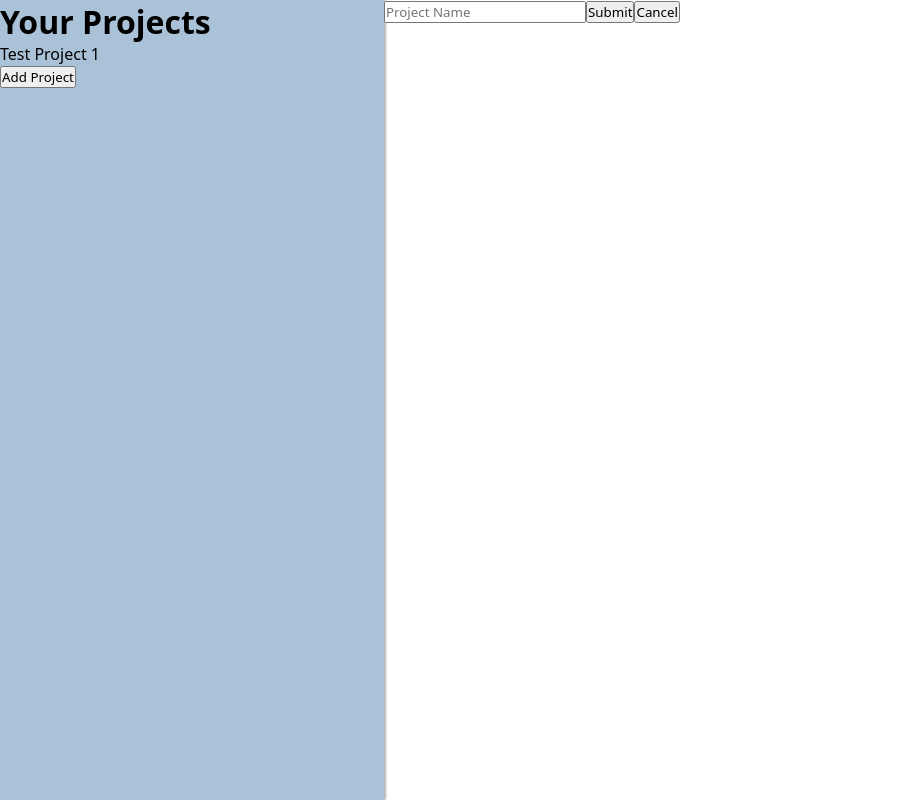
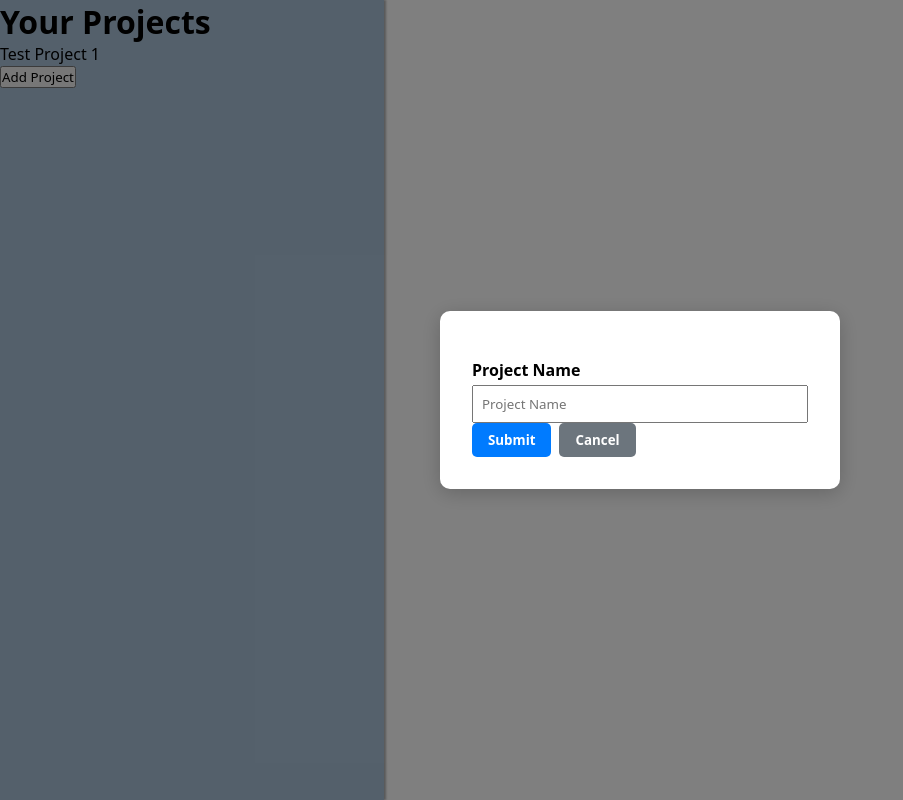
Before and after one commit to adzzfarr/todo-app, a website built with webpack: page src/index.html in a window 1280 px wide. Both pictures are taken after a click on the button "Add Project". Shown: the whole page, without its empty margins (0-903 px from the left). Built offline with nearby package versions, Linux system fonts and the light colour scheme.

Commit message:
Styled modals and forms

```diff
--- a/dom/project-modal.js
+++ b/dom/project-modal.js
@@ -34,10 +34,14 @@
 
             projects.push(createdProject)
             projectForm.reset();
-            projectForm.remove();
+            projectModal.remove();
             onSubmitForm(projects);
             return;
         });
+
+        const inputNameLabel = document.createElement('label');
+        inputNameLabel.setAttribute('for', 'input-project-name');
+        inputNameLabel.textContent = 'Project Name';
 
         const inputName = document.createElement('input');
         inputName.id = 'input-project-name';
@@ -58,6 +62,7 @@
             return;
         });
 
+        projectForm.appendChild(inputNameLabel);
         projectForm.appendChild(inputName);
         projectForm.appendChild(submitButton);
         projectForm.appendChild(cancelButton);
--- a/dom/task-modal.js
+++ b/dom/task-modal.js
@@ -43,14 +43,26 @@ function renderTaskModal(project, onSubmitForm) {
         return;
     });
 
+    const inputNameLabel = document.createElement('label');
+    inputNameLabel.setAttribute('for', 'input-task-name');
+    inputNameLabel.textContent = 'Task Name';
+
     const inputName = document.createElement('input');
     inputName.id = 'input-task-name';
     inputName.placeholder = 'Task Name';
     inputName.required = true;
 
+    const inputDescLabel = document.createElement('label');
+    inputDescLabel.setAttribute('for', 'input-task-desc');
+    inputDescLabel.textContent = 'Task Description';
+
     const inputDesc = document.createElement('textarea');
     inputDesc.id = 'input-task-desc';
     inputDesc.placeholder = 'Description';
+
+    const inputDueDateLabel = document.createElement('label');
+    inputDueDateLabel.setAttribute('for', 'input-task-duedate');
+    inputDueDateLabel.textContent = 'Due Date';
 
     const inputDueDate = document.createElement('input');
     inputDueDate.id = 'input-task-duedate';
@@ -72,8 +84,11 @@ function renderTaskModal(project, onSubmitForm) {
         return;
     });
 
+    taskForm.appendChild(inputNameLabel);
     taskForm.appendChild(inputName);
+    taskForm.appendChild(inputDescLabel);
     taskForm.appendChild(inputDesc);
+    taskForm.appendChild(inputDueDateLabel);
     taskForm.appendChild(inputDueDate);
     taskForm.appendChild(submitButton);
     taskForm.appendChild(cancelButton);
--- a/src/styles.css
+++ b/src/styles.css
@@ -16,6 +16,93 @@ body {
     box-shadow: 2px 0 2px rgba(0, 0, 0, 0.3);
 }
 
-#task-details {
-    display: none;
+/* Modal backdrop */
+.modal {
+    position: fixed;
+    top: 0;
+    left: 0;
+    width: 100%;
+    height: 100%;
+    background-color: rgba(0, 0, 0, 0.5); /* semi-transparent black */
+    display: flex;
+    justify-content: center;
+    align-items: center;
+    z-index: 1000; /* ensures it overlays other content */
 }
+
+/* Modal content box */
+.modal-content {
+    background-color: #fff;
+    padding: 2rem;
+    border-radius: 10px;
+    box-shadow: 0 4px 20px rgba(0, 0, 0, 0.2);
+    max-width: 400px;
+    width: 100%;
+    animation: fadeIn 0.3s ease-in-out;
+}
+
+/* Smooth fade-in animation */
+@keyframes fadeIn {
+    from {
+        opacity: 0;
+        transform: translateY(-10px);
+    }
+    to {
+        opacity: 1;
+        transform: translateY(0);
+    }
+}
+
+/* Form input */
+.modal-content input[type="text"],
+.modal-content input[type="date"],
+.modal-content textarea {
+    width: 100%;
+    padding: 0.5rem;
+    margin-bottom: 1rem;
+    border: 1px solid #ccc;
+    border-radius: 5px;
+}
+
+/* Buttons */
+.modal-content button {
+    padding: 0.5rem 1rem;
+    margin-right: 0.5rem;
+    border: none;
+    border-radius: 5px;
+    cursor: pointer;
+    font-weight: bold;
+}
+
+/* Primary submit button */
+.modal-content .submit-modal {
+    background-color: #007BFF;
+    color: white;
+}
+
+.modal-content .submit-modal:hover {
+    background-color: #0056b3;
+}
+
+/* Cancel button */
+.modal-content #cancel-modal {
+    background-color: #6c757d;
+    color: white;
+}
+
+.modal-content #cancel-modal:hover {
+    background-color: #5a6268;
+}
+
+label {
+  display: block;
+  margin-top: 1rem;
+  font-weight: bold;
+}
+
+input, textarea {
+  width: 100%;
+  padding: 0.5rem;
+  margin-top: 0.25rem;
+  box-sizing: border-box;
+}
```
